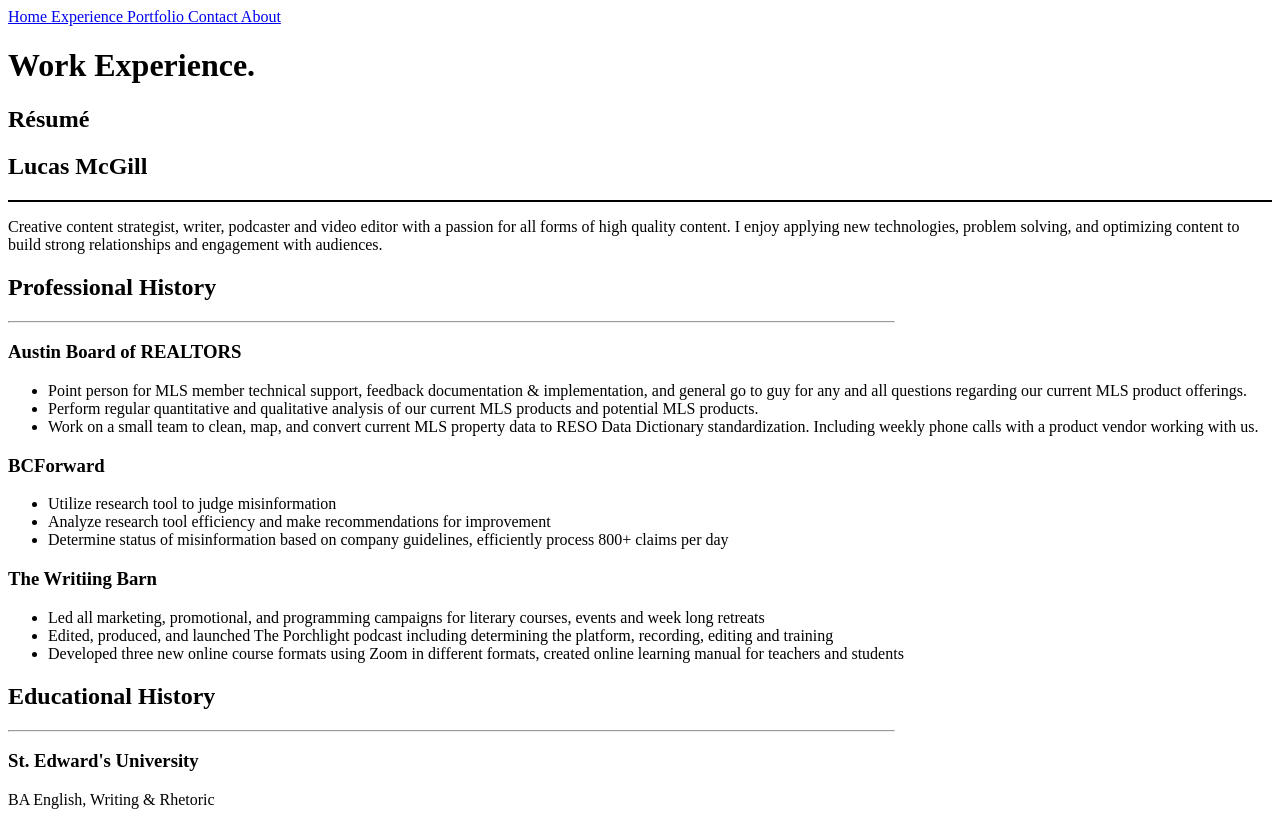
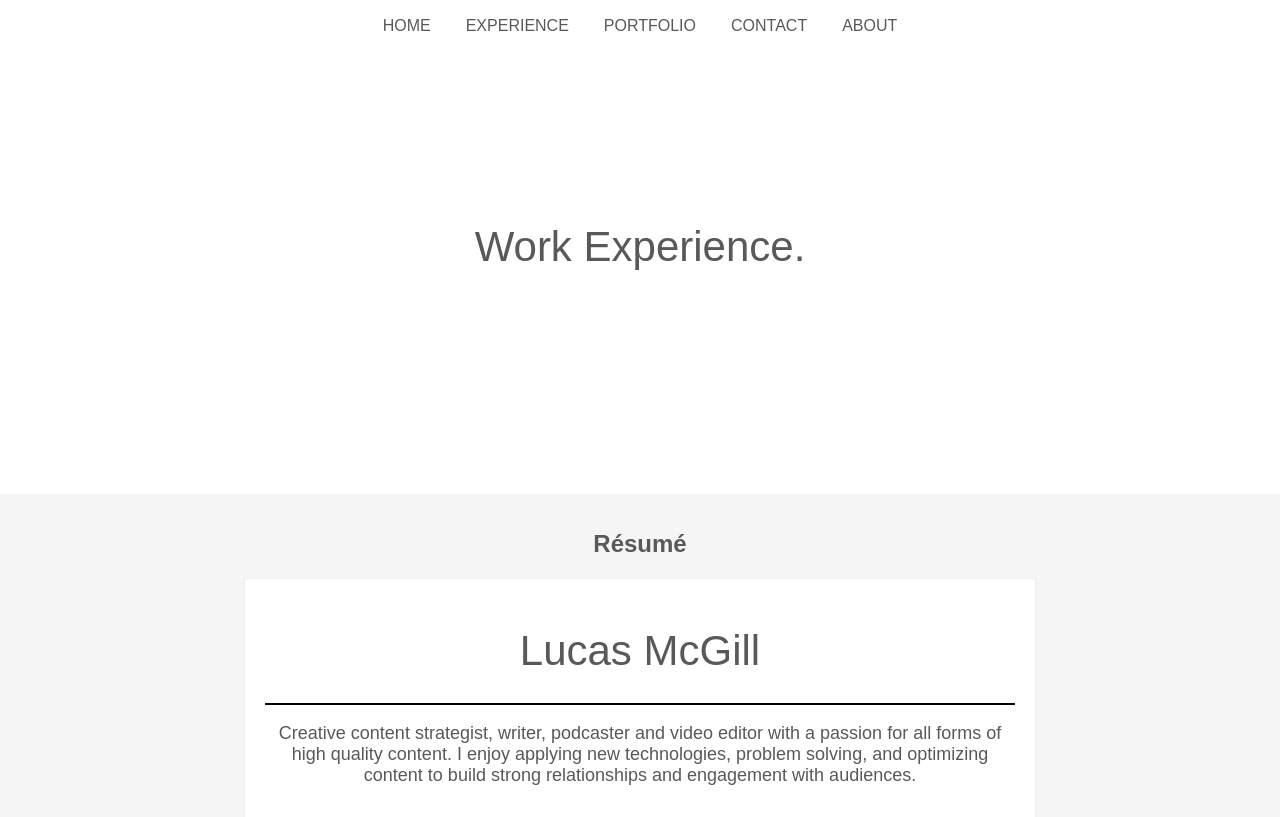
Before and after one commit to JankMajesty/ACA-portfolio, a plain HTML site: page resume.html in a window 1280 px wide. Shown: the top 817 px of the page. Drawn offline with Linux system fonts and the light colour scheme; the site is published under a folder, as on GitHub Pages, so addresses that start at the root find nothing.

Commit message:
adjusting css links

```diff
--- a/about.html
+++ b/about.html
@@ -4,7 +4,7 @@
 		<meta http-equiv="Content-Type" content="text/html; charset=UTF-8">
 		<title>
 			About | Lucas McGill		</title>
-		<link rel="stylesheet" href="/styles.css">
+		<link rel="stylesheet" href="styles.css">
 		<meta name="theme-color" content="#ffffff">
 		<meta name="viewport" content="width=device-width,initial-scale=1.0">
 		<meta name="google-site-verification" content="8BffalIDkAupJL8A3shSeoIYLmPFH3R0HmdboZfsFzY" />
--- a/resume.html
+++ b/resume.html
@@ -4,8 +4,8 @@
 		<meta http-equiv="Content-Type" content="text/html; charset=UTF-8">
 		<title>
 			Experience | Lucas McGill		</title>
-		<link rel="stylesheet" href="/styles.css">
-    <link rel="stylesheet" href="/resume-styles.css">
+		<link rel="stylesheet" href="styles.css">
+    <link rel="stylesheet" href="resume-styles.css">
 		<meta name="theme-color" content="#ffffff">
 		<meta name="viewport" content="width=device-width,initial-scale=1.0">
 	</head>	<body>
```
Also changed, not shown: contact.html (+1 -1 lines), portfolio.html (+1 -1 lines).
